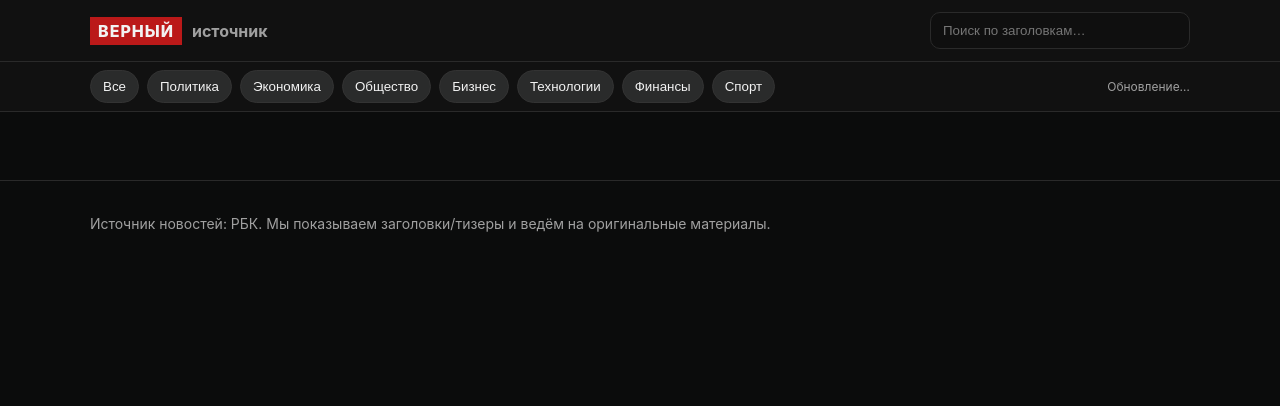
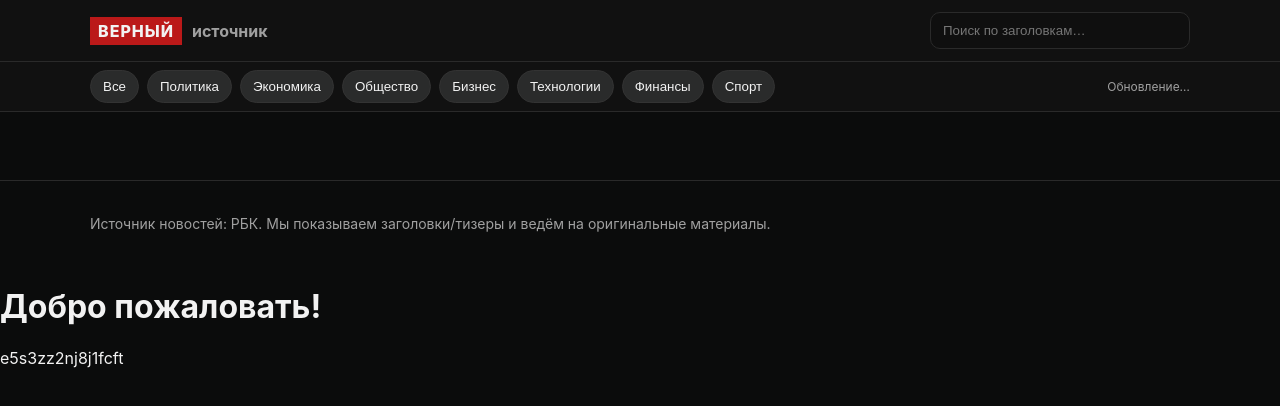
Before and after one commit to said3446/verny-istochnik, a website: page public/index.html in a window 1280 px wide. Drawn offline with Linux system fonts and the light colour scheme; no server answers.

Commit message:
Update index.html

```diff
--- a/public/index.html
+++ b/public/index.html
@@ -48,5 +48,9 @@
   </footer>
 
   <script src="/app.js" type="module"></script>
+</body><body>
+  <h1>Добро пожаловать!</h1>
+ e5s3zz2nj8j1fcft
 </body>
+
 </html>
```
